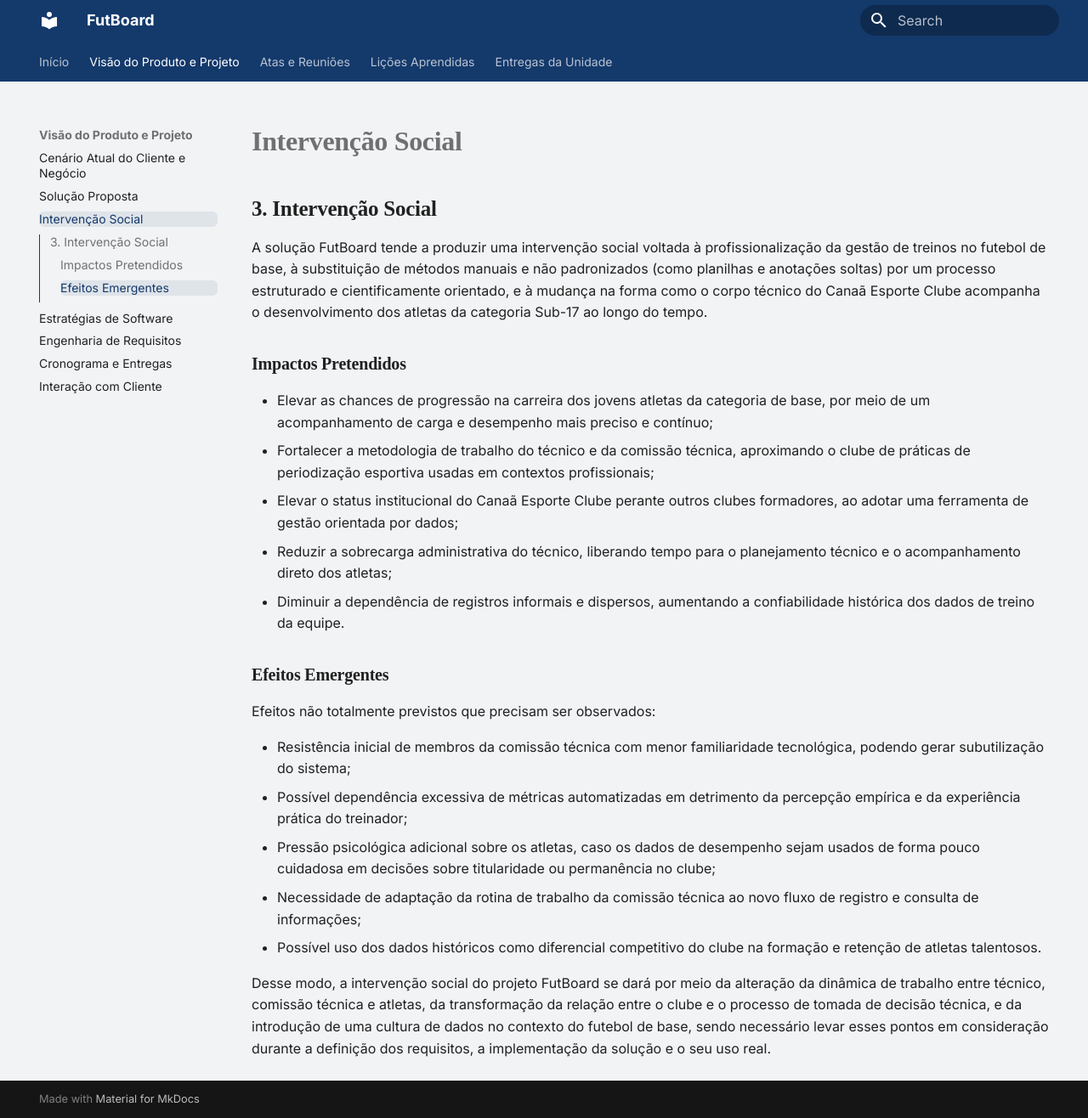
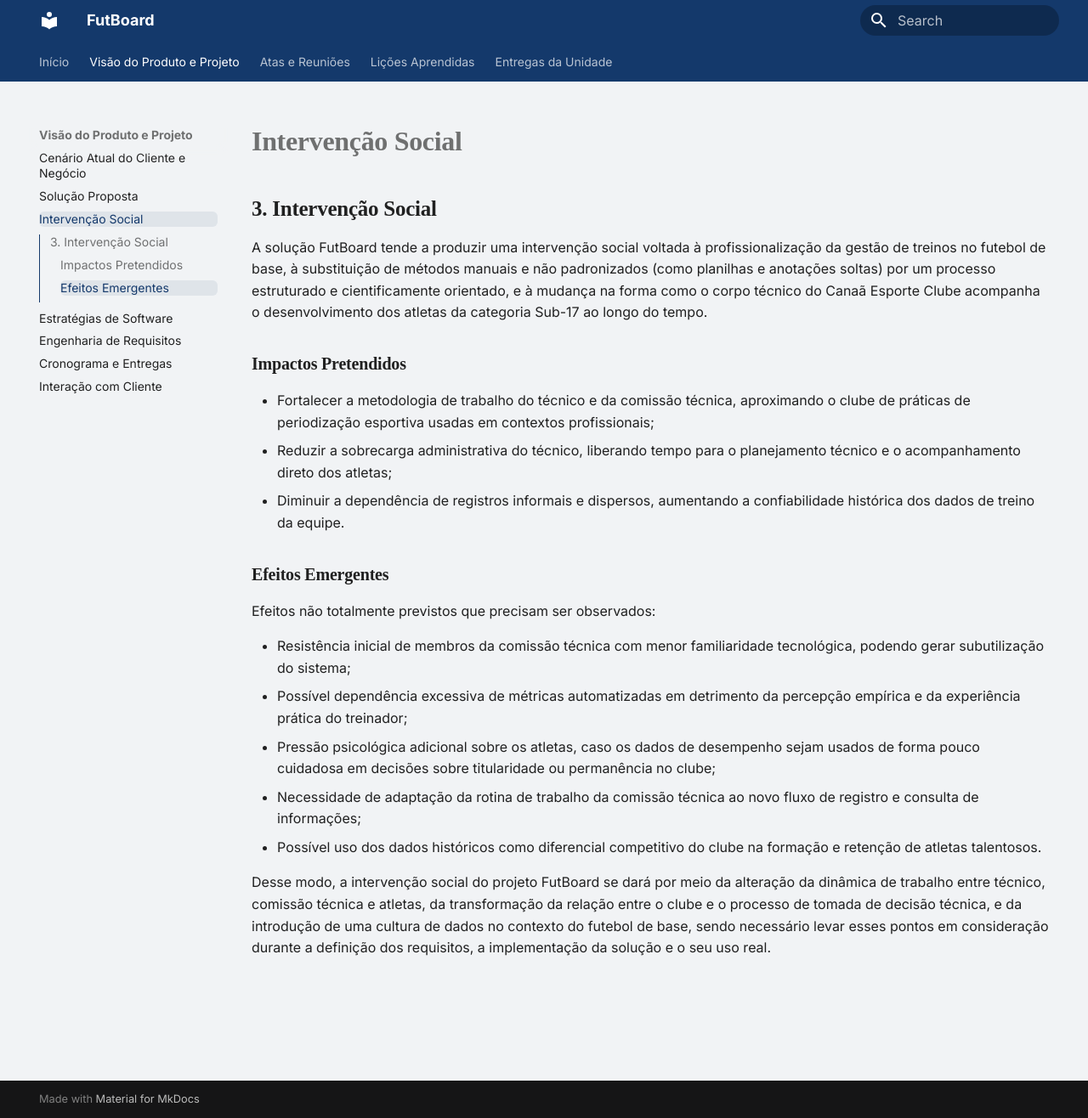
Before and after one commit to mdsreq-fga-unb/REQ-2026.2-T01-FutBoard, an MkDocs documentation site: the page built from docs/visao-produto/intervencao-social.md, in a window 1280 px wide and 1316 px high. Shown: the whole window at 85% size. Built offline with MkDocs 1.6.1 and Material for MkDocs 9.7.7, drawn with Linux system fonts in a browser that asks for light colours.

Commit message:
fix: remove afirmações de causalidade não verificáveis na seção de Intervenção Social
Ajusta os impactos pretendidos para não afirmar que o sistema eleva

diretamente as chances de progressão profissional dos atletas ou o

status institucional do clube, já que esses resultados dependem de

fatores externos ao projeto e não são mensuráveis durante o seu escopo.

Closes #3

```diff
--- a/docs/visao-produto/intervencao-social.md
+++ b/docs/visao-produto/intervencao-social.md
@@ -4,9 +4,7 @@
 
 ### Impactos Pretendidos
 
-- Elevar as chances de progressão na carreira dos jovens atletas da categoria de base, por meio de um acompanhamento de carga e desempenho mais preciso e contínuo;
 - Fortalecer a metodologia de trabalho do técnico e da comissão técnica, aproximando o clube de práticas de periodização esportiva usadas em contextos profissionais;
-- Elevar o status institucional do Canaã Esporte Clube perante outros clubes formadores, ao adotar uma ferramenta de gestão orientada por dados;
 - Reduzir a sobrecarga administrativa do técnico, liberando tempo para o planejamento técnico e o acompanhamento direto dos atletas;
 - Diminuir a dependência de registros informais e dispersos, aumentando a confiabilidade histórica dos dados de treino da equipe.
 
```
